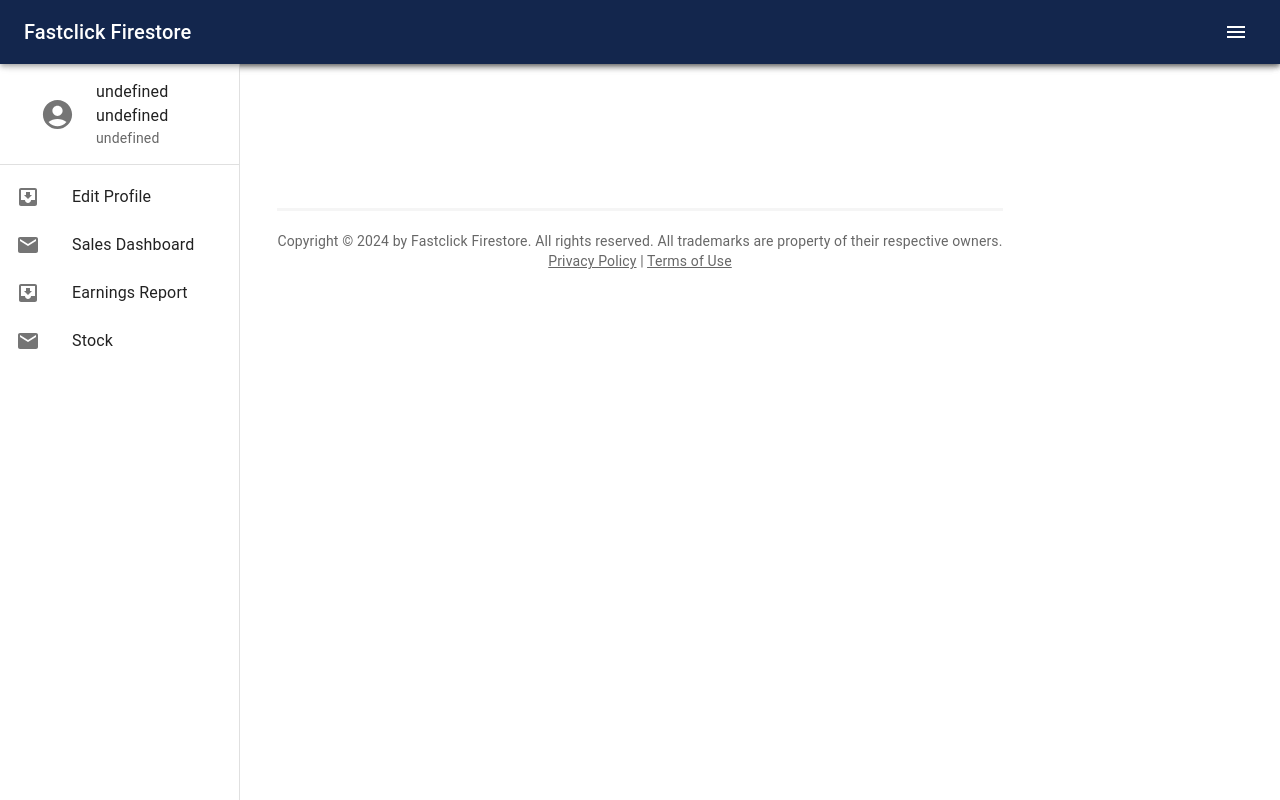
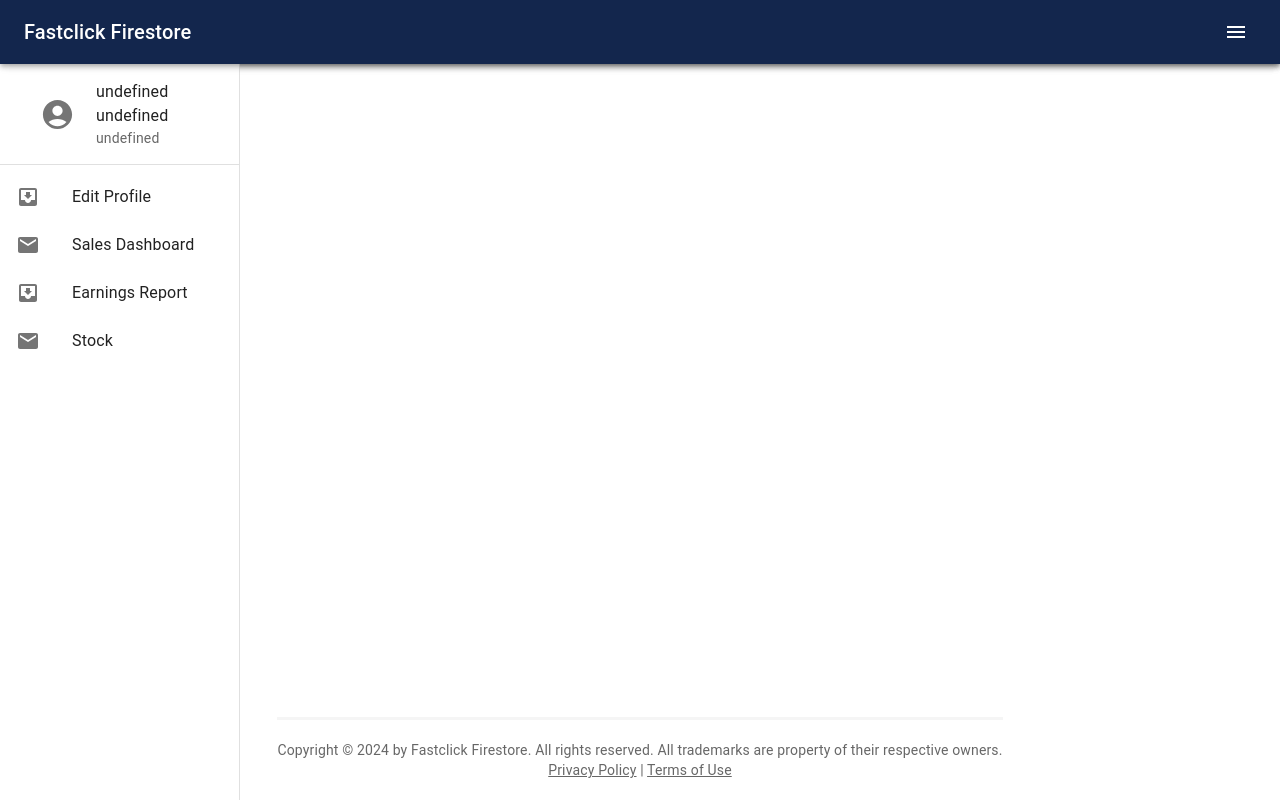
Before and after one commit to ahkoklol/projet-awi-2024, a React (Vite) app: page /profile in a window 1280 px wide. Built offline with nearby package versions, Linux system fonts and the light colour scheme; no server answers.

Commit message:
adjust footer

```diff
--- a/src/App.css
+++ b/src/App.css
@@ -1,7 +1,25 @@
-#root {
+html, body, #root {
+  height: 100%;
+  margin: 0 auto;
+  text-align: center;
   max-width: 100%;
-  margin: 0 auto;
-  padding: 2rem;
+}
+
+.app-container {
+  display: flex;
+  flex-direction: column;
+  min-height: 100vh; /* Full viewport height */
+}
+
+.content {
+  flex: 1; /* Take up available space */
+  padding: 2rem; /* Optional, adjust for spacing */
+}
+
+footer {
+  background-color: white;
+  padding: 20px 0;
+  border-top: 3px solid #f5f5f5;
   text-align: center;
 }
 
--- a/src/App.tsx
+++ b/src/App.tsx
@@ -7,12 +7,12 @@ import Footer from './components/footer';
 function App() {
 
   return (
-    <div>
+    <div className="app-container">
       <Navbar />
       <ToastContainer />
-        <div>
-          <Outlet />
-        </div>
+      <div className="content">
+        <Outlet />
+      </div>
       <Footer />
     </div>
   );
--- a/src/components/footer.tsx
+++ b/src/components/footer.tsx
@@ -3,7 +3,7 @@ import { Typography, Link } from '@mui/material';
 
 const Footer: React.FC = () => {
   return (
-    <footer style={{ backgroundColor: 'white', paddingTop: '20px', marginBottom: '10px', borderTop: '3px solid #f5f5f5' }}>
+    <footer style={{ backgroundColor: 'white', paddingTop: '20px', borderTop: '3px solid #f5f5f5' }}>
         <Typography variant="body2" color="text.secondary" align="center">
         Copyright © 2024 by Fastclick Firestore. All rights reserved. All trademarks are property of their respective owners.
         </Typography>
--- a/src/pages/profile.tsx
+++ b/src/pages/profile.tsx
@@ -148,7 +148,7 @@ export default function ProfilePage() {
 
     if (selectedMenu === 'Sales Dashboard') {
       return (
-        <Box sx={{ display: 'flex', marginTop: '-4rem' }}>
+        <Box sx={{ display: 'flex', marginTop: '-5rem' }}>
           <Box
             component="main"
             sx={{
```
